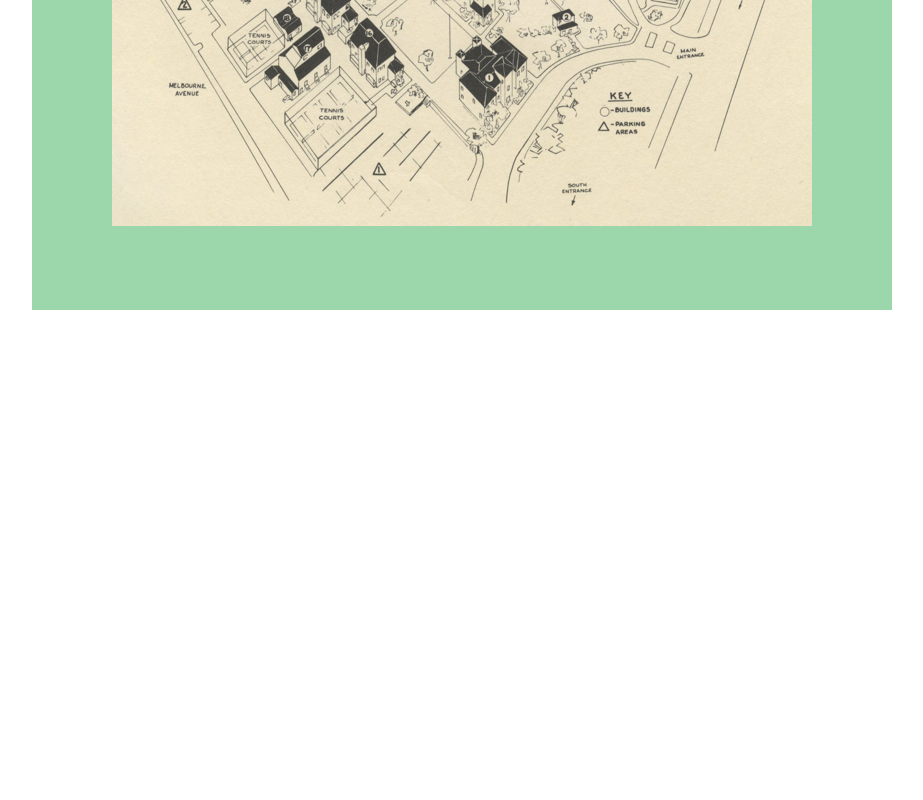
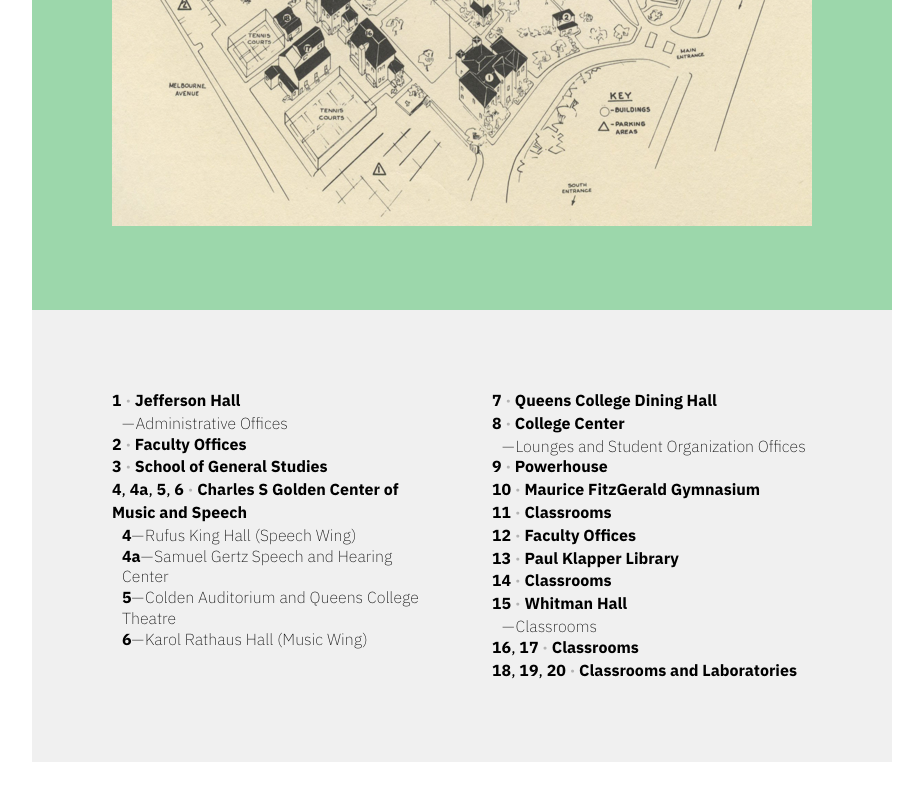
Before and after one commit to klaomayita/a-partial-history-of-queens-college-through-campus-maps--solution, a website: page campus-map--1962.html in a window 1280 px wide. Shown: the part 508-1308 px from the top of the page, without its empty margins (208-1131 px from the left). Before the commit the page ends 898 px from the top, so only its background shows below. Drawn offline with nearby package versions, Linux system fonts and the light colour scheme; files that its build step writes are made by us from their sources.

Commit message:
Add legend to the 1962 page

```diff
--- a/campus-map--1962.html
+++ b/campus-map--1962.html
@@ -33,6 +33,46 @@
                <img src="img/1962.png" width="700" alt="[Image of the campus map for the year 1962.]">
             </picture>
          </a>
+         <div id="legend">
+            <ul>
+               <li><b>1</b> <span class="bullet">&bull;</span> <b>Jefferson Hall</b>
+                  <ul>
+                     <li>— Administrative Offices</li>
+                  </ul>
+               </li>
+               <li><b>2</b> <span class="bullet">&bull;</span> <b>Faculty Offices</b></li>
+               <li><b>3</b> <span class="bullet">&bull;</span> <b>School of General Studies</b></li>
+               <li><b>4</b>, <b>4a</b>, <b>5</b>, <b>6</b> <span class="bullet">&bull;</span> <b>Charles S Golden Center of Music and Speech</b>
+                  <ul>
+                     <li><b>4</b>— Rufus King Hall (Speech Wing)</li>
+                     <li><b>4a</b>— Samuel Gertz Speech and Hearing Center</li>
+                     <li><b>5</b>— Colden Auditorium and Queens College Theatre</li>
+                     <li><b>6</b>— Karol Rathaus Hall (Music Wing)</li>
+                  </ul>
+               </li>
+            </ul>
+            <ul>
+               <li><b>7</b> <span class="bullet">&bull;</span> <b>Queens College Dining Hall</b></li>
+               <li><b>8</b> <span class="bullet">&bull;</span> <b>College Center</b>
+                  <ul>
+                     <li>— Lounges and Student Organization Offices</li>
+                  </ul>
+               </li>
+               <li><b>9</b> <span class="bullet">&bull;</span> <b>Powerhouse</b></li>
+               <li><b>10</b> <span class="bullet">&bull;</span> <b>Maurice FitzGerald Gymnasium</b></li>
+               <li><b>11</b> <span class="bullet">&bull;</span> <b>Classrooms</b></li>
+               <li><b>12</b> <span class="bullet">&bull;</span> <b>Faculty Offices</b></li>
+               <li><b>13</b> <span class="bullet">&bull;</span> <b>Paul Klapper Library</b></li>
+               <li><b>14</b> <span class="bullet">&bull;</span> <b>Classrooms</b></li>
+               <li><b>15</b> <span class="bullet">&bull;</span> <b>Whitman Hall</b>
+                  <ul>
+                     <li>— Classrooms</li>
+                  </ul>
+               </li>
+               <li><b>16</b>, <b>17</b> <span class="bullet">&bull;</span> <b>Classrooms</b>
+               <li><b>18</b>, <b>19</b>, <b>20</b> <span class="bullet">&bull;</span> <b>Classrooms and Laboratories</b>
+            </ul>
+         </div>
       </main>
    </div>
 </body>
```
